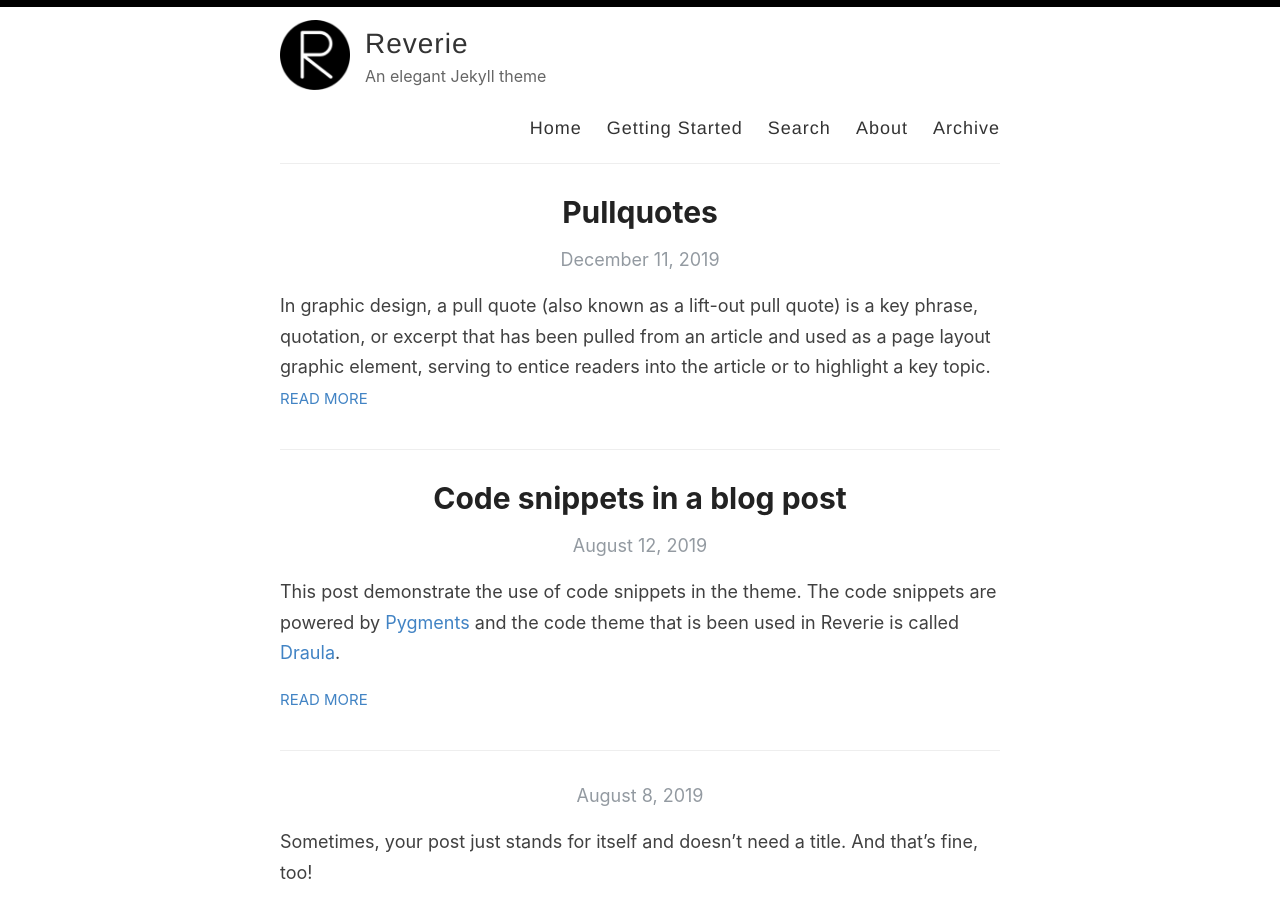
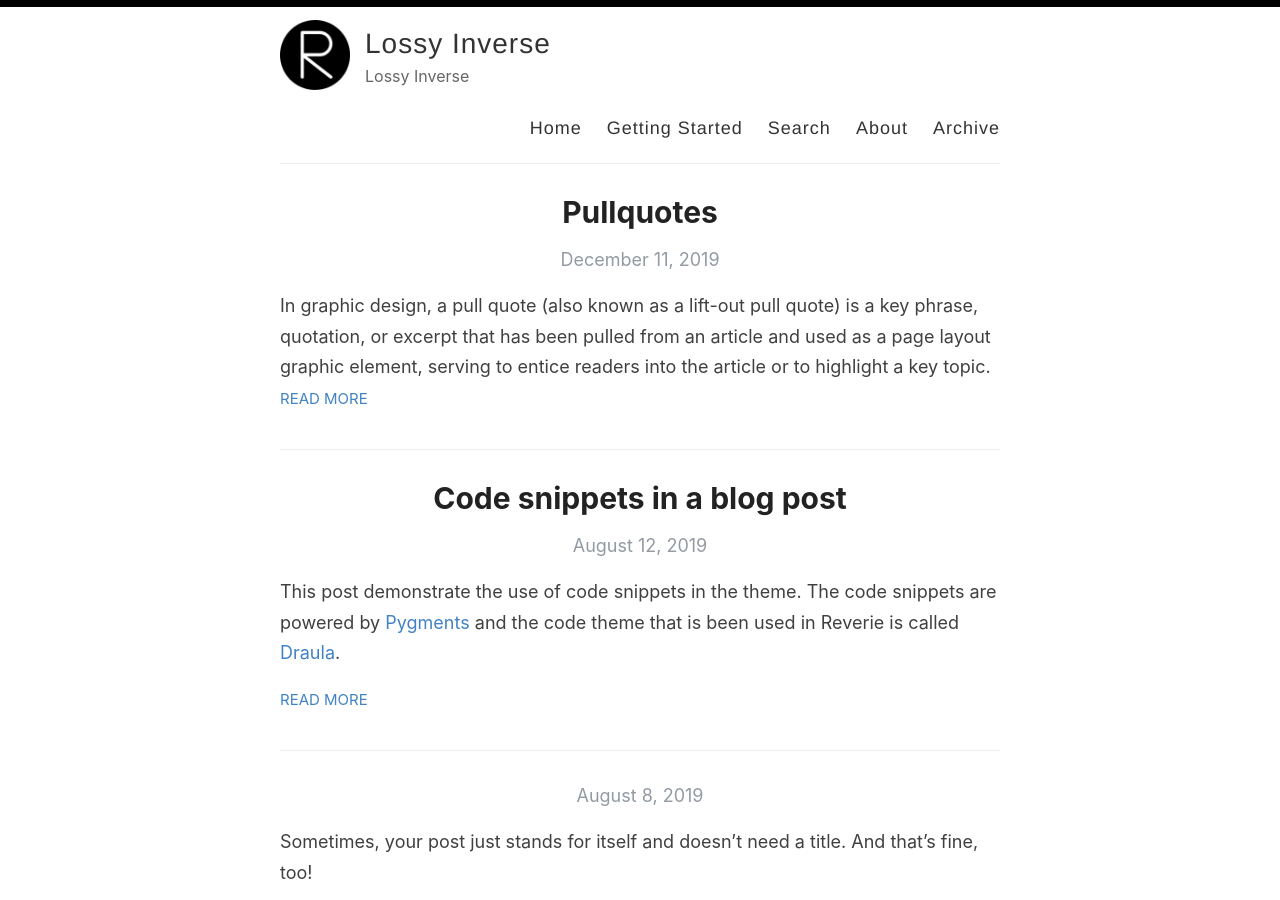
Before and after one commit to lossyinverse/lossyinverse.github.io, a Jekyll site: the page built from index.html, in a window 1280 px wide and 900 px high. Built offline with Jekyll 4.4.1, drawn with Linux system fonts in a browser that asks for light colours; the list of posts is cut into pages by our own code.

Commit message:
Update _config.yml

```diff
--- a/_config.yml
+++ b/_config.yml
@@ -3,13 +3,13 @@
 #
 
 # Name of your site (displayed in the header)
-name: Reverie
+name: Lossy Inverse
 
 # Name of the author
-author: Amit Merchant
+author: Lossy Inverse
 
 # Short bio or description (displayed in the header)
-description: An elegant Jekyll theme
+description: Lossy Inverse
 
 # URL of your avatar or profile pic (you could use your GitHub profile pic)
 avatar: /images/reverie.png
```
